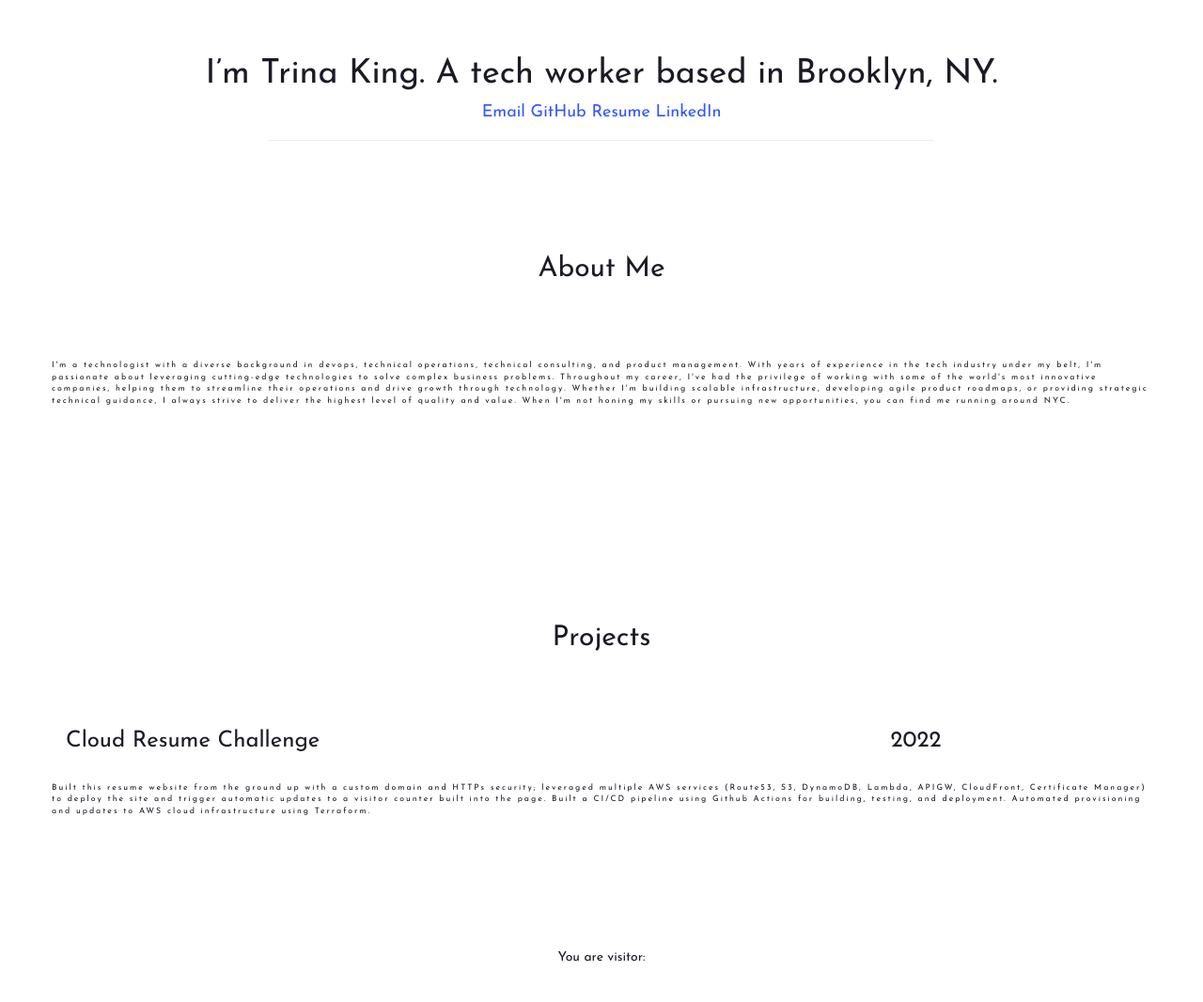
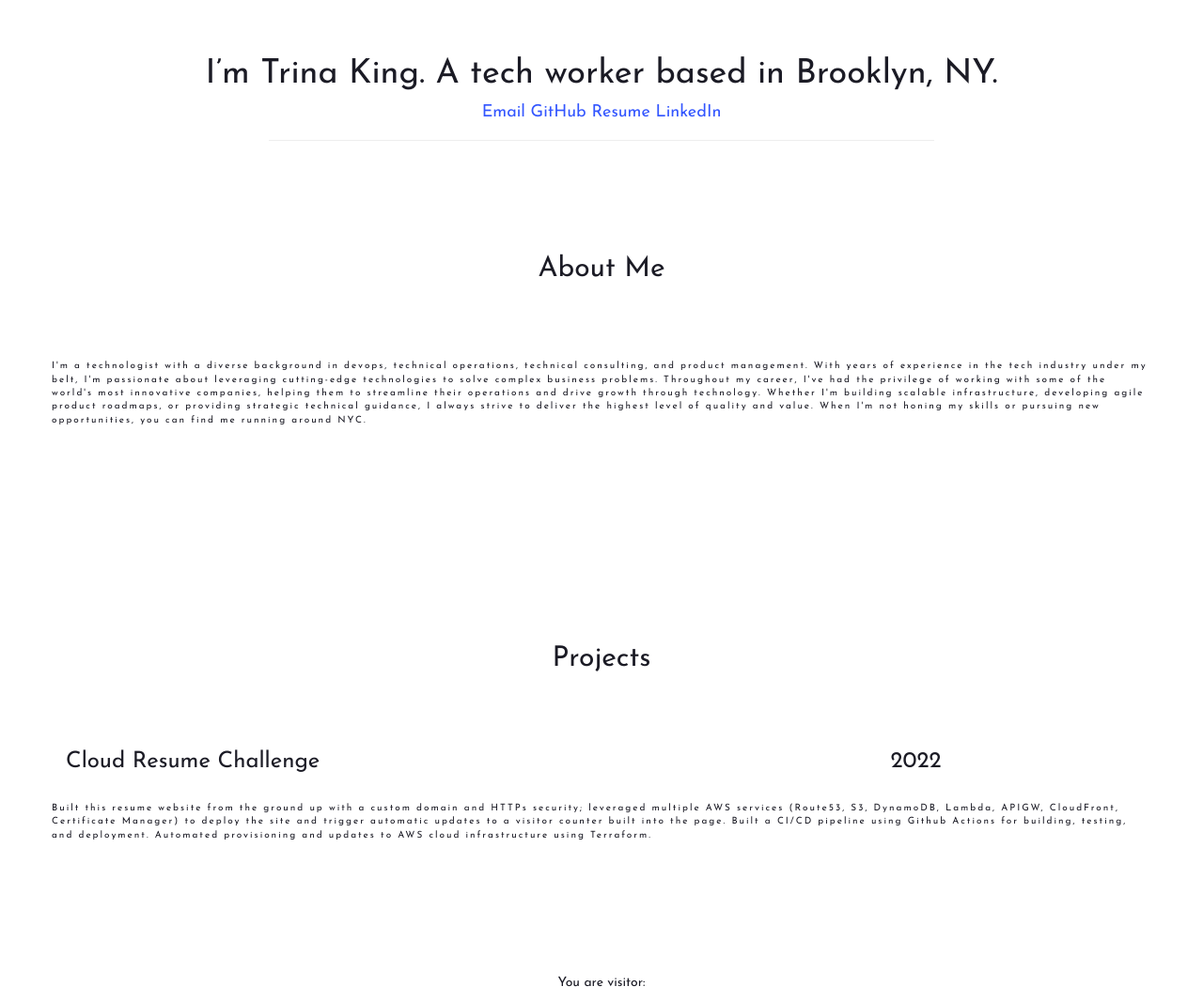
Before and after one commit to kingdevtk/Cloud-Resume, a plain HTML site: page index.html in a window 1280 px wide. Shown: the whole page at 94% size. Before the commit the page ends 1040 px from the top, so only its background shows below. Drawn offline with nearby package versions, Linux system fonts and the light colour scheme; no server answers.

Commit message:
update font size and element spacing

```diff
--- a/index.html
+++ b/index.html
@@ -26,7 +26,7 @@
       <div class="row experience-title">
       </div>
       <div class="row experience-summary">
-         <div class="col-md-14">
+         <div class="col-md-16">
             <p>I'm a technologist with a diverse background in devops, technical operations, technical consulting, and product management. With years of experience in the tech industry under my belt, I'm passionate about leveraging cutting-edge technologies to solve complex business problems.
               Throughout my career, I've had the privilege of working with some of the world's most innovative companies, helping them to streamline their operations and drive growth through technology. Whether I'm building scalable infrastructure, developing agile product roadmaps, or providing strategic technical guidance, I always strive to deliver the highest level of quality and value.
               When I'm not honing my skills or pursuing new opportunities, you can find me running around NYC.
@@ -49,7 +49,7 @@
          </div>
       </div>
       <div class="row experience-summary">
-         <div class="col-md-14">
+         <div class="col-md-16">
             <p>Built this resume website from the ground up with a custom domain and HTTPs security; leveraged multiple AWS services (Route53, S3, DynamoDB, Lambda, APIGW, CloudFront, Certificate Manager) to deploy the site and trigger automatic updates to a visitor counter built into the page. Built a CI/CD pipeline using Github Actions for building, testing, and deployment. Automated provisioning and updates to AWS cloud infrastructure using Terraform.
             </p>
          </div>
--- a/style.css
+++ b/style.css
@@ -42,7 +42,7 @@ body {
   margin-bottom: 60px;
 }
 .work-experience p {
-  font-size: 0.875rem;
+  font-size: 1.0rem;
   letter-spacing: 0.2rem;
 }
 /* Center child elements */
```
